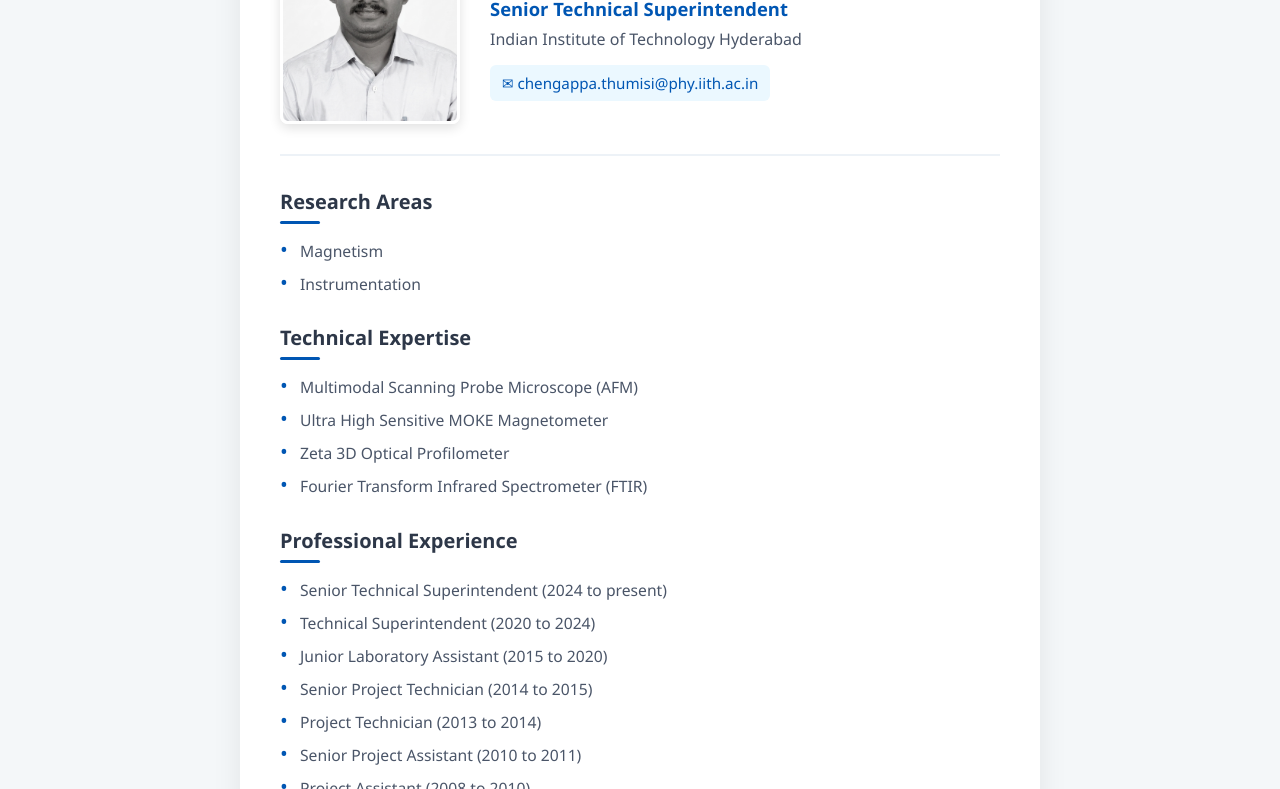
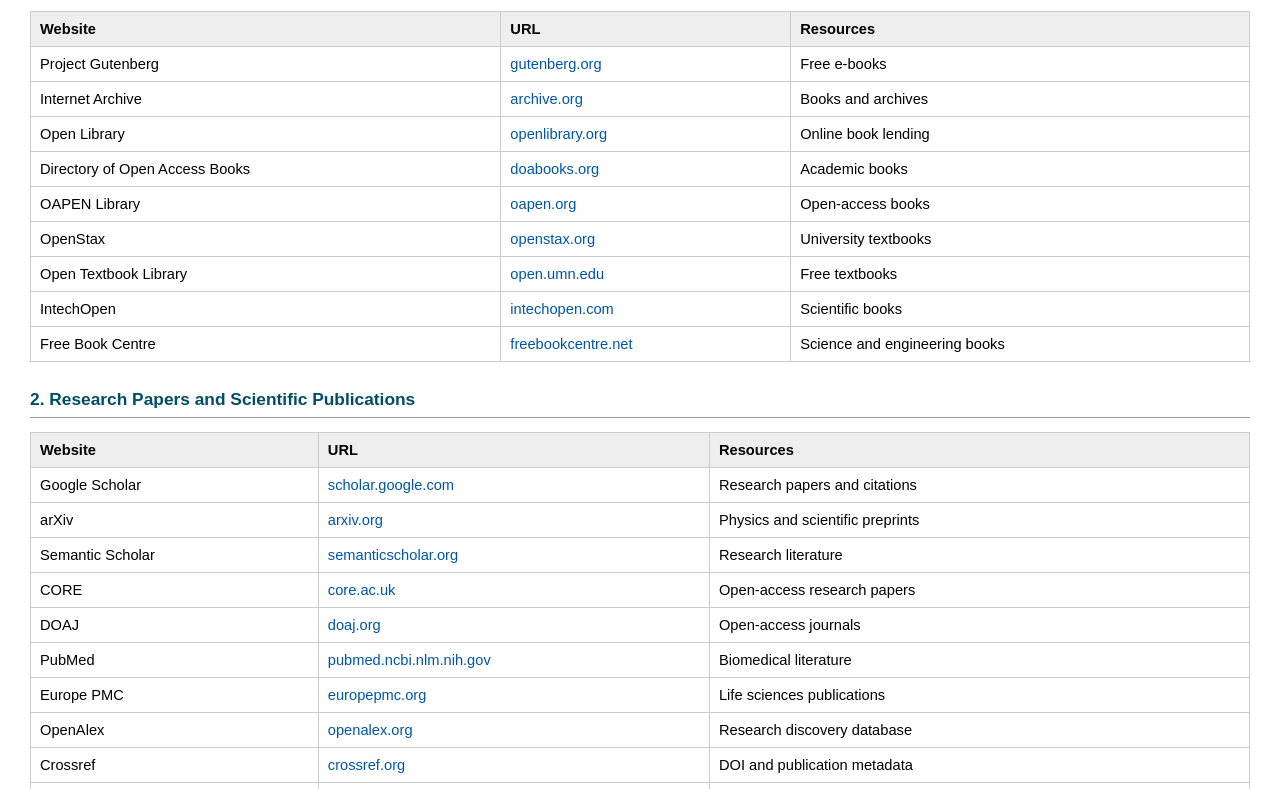
Before and after one commit to digitalct/digitalct.github.io, a plain HTML site: page index.html in a window 1280 px wide. Shown: the part 166-955 px from the top of the page. Drawn offline with Linux system fonts and the light colour scheme.

Commit message:
Update index.html

```diff
--- a/index.html
+++ b/index.html
@@ -1,215 +1,174 @@
+
 <!DOCTYPE html>
 <html lang="en">
 <head>
 <meta charset="UTF-8">
 <meta name="viewport" content="width=device-width, initial-scale=1.0">
-  <title>T. Chengappa - Profile</title>
+<title>Research Resources - Useful Websites</title>
+
 <style>
-    /* Reset & Global Font Settings */
-    * {
-      box-sizing: border-box;
-      margin: 0;
-      padding: 0;
+    body {
+        font-family: Arial, sans-serif;
+        font-size: 11pt;
+        color: #000000;
+        background-color: #ffffff;
+        margin: 30px;
+        line-height: 1.5;
     }
 
-    body {
-      font-family: 'Segoe UI', Tahoma, Geneva, Verdana, sans-serif;
-      background-color: #f4f7f9;
-      color: #2c3e50;
-      line-height: 1.6;
-      padding: 40px 20px;
-      display: flex;
-      justify-content: center;
-      align-items: center;
-      min-height: 100vh;
+    h1 {
+        font-size: 20pt;
+        text-align: center;
+        margin-bottom: 5px;
     }
 
-    /* Main Container Card */
-    .profile-card {
-      background: #ffffff;
-      max-width: 800px;
-      width: 100%;
-      border-radius: 12px;
-      box-shadow: 0 10px 30px rgba(0, 0, 0, 0.08);
-      overflow: hidden;
-      padding: 40px;
+    h2 {
+        font-size: 13pt;
+        color: #004d66;
+        border-bottom: 1px solid #999999;
+        padding-bottom: 4px;
+        margin-top: 25px;
     }
 
-    /* Header Section (Profile + Basic Info) */
-    .profile-header {
-      display: flex;
-      align-items: center;
-      gap: 30px;
-      border-bottom: 2px solid #edf2f7;
-      padding-bottom: 30px;
-      margin-bottom: 30px;
+    p.subtitle {
+        text-align: center;
+        color: #555555;
+        margin-bottom: 25px;
     }
 
-    .profile-img {
-      width: 180px;
-      height: 210px;
-      object-fit: cover;
-      border-radius: 8px;
-      box-shadow: 0 4px 12px rgba(0, 0, 0, 0.12);
-      border: 3px solid #ffffff;
+    table {
+        width: 100%;
+        border-collapse: collapse;
+        margin-bottom: 15px;
     }
 
-    .header-details h1 {
-      font-size: 2rem;
-      font-weight: 700;
-      color: #1a202c;
-      letter-spacing: -0.5px;
-      margin-bottom: 6px;
+    th, td {
+        border: 1px solid #cccccc;
+        padding: 6px 9px;
+        text-align: left;
     }
 
-    .header-details h2 {
-      font-size: 1.15rem;
-      font-weight: 600;
-      color: #0056b3;
-      margin-bottom: 4px;
+    th {
+        background-color: #eeeeee;
     }
 
-    .header-details h3 {
-      font-size: 1rem;
-      font-weight: 500;
-      color: #4a5568;
-      margin-bottom: 12px;
+    a {
+        color: #0056a3;
+        text-decoration: none;
     }
 
-    .email-link {
-      display: inline-block;
-      font-size: 0.95rem;
-      color: #0056b3;
-      text-decoration: none;
-      background-color: #ebf8ff;
-      padding: 6px 12px;
-      border-radius: 6px;
-      font-weight: 500;
-      transition: all 0.2s ease;
+    a:hover {
+        text-decoration: underline;
     }
 
-    .email-link:hover {
-      background-color: #bee3f8;
-      color: #2b6cb0;
+    .footer {
+        margin-top: 30px;
+        padding-top: 10px;
+        border-top: 1px solid #cccccc;
+        text-align: center;
+        font-size: 9pt;
+        color: #666666;
     }
 
-    /* Content Sections */
-    .section-title {
-      font-size: 1.25rem;
-      font-weight: 600;
-      color: #2d3748;
-      margin-top: 25px;
-      margin-bottom: 15px;
-      position: relative;
-      padding-bottom: 6px;
-    }
-
-    .section-title::after {
-      content: '';
-      position: absolute;
-      left: 0;
-      bottom: 0;
-      width: 40px;
-      height: 3px;
-      background-color: #0056b3;
-      border-radius: 2px;
-    }
-
-    /* Custom Stylish Lists */
-    .styled-list {
-      list-style: none;
-      margin-bottom: 20px;
-    }
-
-    .styled-list li {
-      position: relative;
-      padding-left: 20px;
-      margin-bottom: 8px;
-      color: #4a5568;
-      font-size: 0.98rem;
-    }
-
-    .styled-list li::before {
-      content: '•';
-      position: absolute;
-      left: 0;
-      color: #0056b3;
-      font-size: 1.3rem;
-      line-height: 1;
-      top: 0;
-    }
-
-    /* Responsive Design for Mobile Devices */
-    @media (max-width: 640px) {
-      .profile-header {
-        flex-direction: column;
-        text-align: center;
-        gap: 20px;
-      }
-
-      .section-title::after {
-        left: 50%;
-        transform: translateX(-50%);
-      }
-
-      .profile-card {
-        padding: 24px;
+    @media print {
+        a {
+            color: black;
+            text-decoration: none;
         }
     }
 </style>
 </head>
+
 <body>
 
-  <div class="profile-card">
-    <!-- Header / Basic Info -->
-    <div class="profile-header">
-      <img src="images/CT 2026 web.png" alt="T. Chengappa" class="profile-img">
-      <div class="header-details">
-        <h1>T. CHENGAPPA</h1>
-        <h2>Senior Technical Superintendent</h2>
-        <h3>Indian Institute of Technology Hyderabad</h3>
-        <a href="mailto:chengappa.thumisi@phy.iith.ac.in" class="email-link">
-          ✉ chengappa.thumisi@phy.iith.ac.in
-        </a>
-      </div>
-    </div>
+<h1>RESEARCH RESOURCES</h1>
+<p class="subtitle">
+Useful Websites for Researchers, Scholars and Academicians
+</p>
 
-    <!-- Research Areas -->
-    <h2 class="section-title">Research Areas</h2>
-    <ul class="styled-list">
-      <li>Magnetism</li>
-      <li>Instrumentation</li>
-    </ul>
+<h2>1. Free Academic Books and E-Books</h2>
+<table>
+<tr><th>Website</th><th>URL</th><th>Resources</th></tr>
+<tr><td>Project Gutenberg</td><td><a href="https://www.gutenberg.org/">gutenberg.org</a></td><td>Free e-books</td></tr>
+<tr><td>Internet Archive</td><td><a href="https://archive.org/details/texts">archive.org</a></td><td>Books and archives</td></tr>
+<tr><td>Open Library</td><td><a href="https://openlibrary.org/">openlibrary.org</a></td><td>Online book lending</td></tr>
+<tr><td>Directory of Open Access Books</td><td><a href="https://www.doabooks.org/">doabooks.org</a></td><td>Academic books</td></tr>
+<tr><td>OAPEN Library</td><td><a href="https://www.oapen.org/">oapen.org</a></td><td>Open-access books</td></tr>
+<tr><td>OpenStax</td><td><a href="https://openstax.org/">openstax.org</a></td><td>University textbooks</td></tr>
+<tr><td>Open Textbook Library</td><td><a href="https://open.umn.edu/opentextbooks">open.umn.edu</a></td><td>Free textbooks</td></tr>
+<tr><td>IntechOpen</td><td><a href="https://www.intechopen.com/">intechopen.com</a></td><td>Scientific books</td></tr>
+<tr><td>Free Book Centre</td><td><a href="https://www.freebookcentre.net/">freebookcentre.net</a></td><td>Science and engineering books</td></tr>
+</table>
 
-    <!-- Technical Expertise -->
-    <h2 class="section-title">Technical Expertise</h2>
-    <ul class="styled-list">
-      <li>Multimodal Scanning Probe Microscope (AFM)</li>
-      <li>Ultra High Sensitive MOKE Magnetometer</li>
-      <li>Zeta 3D Optical Profilometer</li>
-      <li>Fourier Transform Infrared Spectrometer (FTIR)</li>
-    </ul>
+<h2>2. Research Papers and Scientific Publications</h2>
+<table>
+<tr><th>Website</th><th>URL</th><th>Resources</th></tr>
+<tr><td>Google Scholar</td><td><a href="https://scholar.google.com/">scholar.google.com</a></td><td>Research papers and citations</td></tr>
+<tr><td>arXiv</td><td><a href="https://arxiv.org/">arxiv.org</a></td><td>Physics and scientific preprints</td></tr>
+<tr><td>Semantic Scholar</td><td><a href="https://www.semanticscholar.org/">semanticscholar.org</a></td><td>Research literature</td></tr>
+<tr><td>CORE</td><td><a href="https://core.ac.uk/">core.ac.uk</a></td><td>Open-access research papers</td></tr>
+<tr><td>DOAJ</td><td><a href="https://doaj.org/">doaj.org</a></td><td>Open-access journals</td></tr>
+<tr><td>PubMed</td><td><a href="https://pubmed.ncbi.nlm.nih.gov/">pubmed.ncbi.nlm.nih.gov</a></td><td>Biomedical literature</td></tr>
+<tr><td>Europe PMC</td><td><a href="https://europepmc.org/">europepmc.org</a></td><td>Life sciences publications</td></tr>
+<tr><td>OpenAlex</td><td><a href="https://openalex.org/">openalex.org</a></td><td>Research discovery database</td></tr>
+<tr><td>Crossref</td><td><a href="https://www.crossref.org/">crossref.org</a></td><td>DOI and publication metadata</td></tr>
+<tr><td>Zenodo</td><td><a href="https://zenodo.org/">zenodo.org</a></td><td>Research datasets and publications</td></tr>
+</table>
 
-    <!-- Professional Experience -->
-    <h2 class="section-title">Professional Experience</h2>
-    <ul class="styled-list">
-      <li>Senior Technical Superintendent (2024 to present)</li>
-      <li>Technical Superintendent (2020 to 2024)</li>
-      <li>Junior Laboratory Assistant (2015 to 2020)</li>
-      <li>Senior Project Technician (2014 to 2015)</li>
-      <li>Project Technician (2013 to 2014)</li>
-      <li>Senior Project Assistant (2010 to 2011)</li>
-      <li>Project Assistant (2008 to 2010)</li>
-    </ul>
+<h2>3. Physics and Materials Science</h2>
+<table>
+<tr><th>Website</th><th>URL</th><th>Resources</th></tr>
+<tr><td>APS</td><td><a href="https://journals.aps.org/">journals.aps.org</a></td><td>Physical Review journals</td></tr>
+<tr><td>IOPscience</td><td><a href="https://iopscience.iop.org/">iopscience.iop.org</a></td><td>Physics journals</td></tr>
+<tr><td>AIP Publishing</td><td><a href="https://pubs.aip.org/">pubs.aip.org</a></td><td>Applied Physics research</td></tr>
+<tr><td>Physical Review X</td><td><a href="https://journals.aps.org/prx/">journals.aps.org/prx</a></td><td>Advanced Physics research</td></tr>
+<tr><td>Materials Project</td><td><a href="https://materialsproject.org/">materialsproject.org</a></td><td>Materials databases</td></tr>
+<tr><td>AFLOW</td><td><a href="https://aflow.org/">aflow.org</a></td><td>Computational materials science</td></tr>
+<tr><td>Springer Nature</td><td><a href="https://link.springer.com/">link.springer.com</a></td><td>Books and journals</td></tr>
+<tr><td>ScienceDirect</td><td><a href="https://www.sciencedirect.com/">sciencedirect.com</a></td><td>Scientific publications</td></tr>
+<tr><td>Wiley Online Library</td><td><a href="https://onlinelibrary.wiley.com/">onlinelibrary.wiley.com</a></td><td>Scientific journals</td></tr>
+</table>
 
-    <!-- Education -->
-    <h2 class="section-title">Education</h2>
-    <ul class="styled-list">
-      <li>Ph.D. in Physics (Pursuing)</li>
-      <li>M.Sc. in Physics (Specialized in Condensed Matter Physics)</li>
-      <li>B.Sc. (Maths, Physics and Chemistry)</li>
-      <li>H.S.E. (Maths, Physics and Chemistry)</li>
-    </ul>
+<h2>4. Indian Research Resources</h2>
+<table>
+<tr><th>Website</th><th>URL</th><th>Resources</th></tr>
+<tr><td>Shodhganga</td><td><a href="https://shodhganga.inflibnet.ac.in/">shodhganga.inflibnet.ac.in</a></td><td>Indian PhD theses</td></tr>
+<tr><td>NDLI</td><td><a href="https://ndl.iitkgp.ac.in/">ndl.iitkgp.ac.in</a></td><td>National Digital Library</td></tr>
+<tr><td>INFLIBNET</td><td><a href="https://inflibnet.ac.in/">inflibnet.ac.in</a></td><td>Academic library resources</td></tr>
+<tr><td>e-PG Pathshala</td><td><a href="https://epgp.inflibnet.ac.in/">epgp.inflibnet.ac.in</a></td><td>Postgraduate learning materials</td></tr>
+<tr><td>VIDWAN</td><td><a href="https://vidwan.inflibnet.ac.in/">vidwan.inflibnet.ac.in</a></td><td>Indian researcher profiles</td></tr>
+<tr><td>Indian Academy of Sciences</td><td><a href="https://www.ias.ac.in/">ias.ac.in</a></td><td>Scientific publications</td></tr>
+<tr><td>CSIR</td><td><a href="https://www.csir.res.in/">csir.res.in</a></td><td>Scientific research</td></tr>
+</table>
+
+<h2>5. Research Tools and Reference Management</h2>
+<table>
+<tr><th>Website</th><th>URL</th><th>Resources</th></tr>
+<tr><td>Zotero</td><td><a href="https://www.zotero.org/">zotero.org</a></td><td>Reference management</td></tr>
+<tr><td>Mendeley</td><td><a href="https://www.mendeley.com/">mendeley.com</a></td><td>Reference management</td></tr>
+<tr><td>ORCID</td><td><a href="https://orcid.org/">orcid.org</a></td><td>Researcher identification</td></tr>
+<tr><td>ResearchGate</td><td><a href="https://www.researchgate.net/">researchgate.net</a></td><td>Research networking</td></tr>
+<tr><td>Connected Papers</td><td><a href="https://www.connectedpapers.com/">connectedpapers.com</a></td><td>Research paper mapping</td></tr>
+<tr><td>Litmaps</td><td><a href="https://www.litmaps.com/">litmaps.com</a></td><td>Literature discovery</td></tr>
+<tr><td>Overleaf</td><td><a href="https://www.overleaf.com/">overleaf.com</a></td><td>Online LaTeX editor</td></tr>
+<tr><td>Grammarly</td><td><a href="https://www.grammarly.com/">grammarly.com</a></td><td>Writing assistance</td></tr>
+</table>
+
+<h2>6. Research Data and Scientific Computing</h2>
+<table>
+<tr><th>Website</th><th>URL</th><th>Resources</th></tr>
+<tr><td>GitHub</td><td><a href="https://github.com/">github.com</a></td><td>Code and research projects</td></tr>
+<tr><td>Google Colab</td><td><a href="https://colab.research.google.com/">colab.research.google.com</a></td><td>Python programming</td></tr>
+<tr><td>Wolfram Alpha</td><td><a href="https://www.wolframalpha.com/">wolframalpha.com</a></td><td>Mathematical computation</td></tr>
+<tr><td>MATLAB</td><td><a href="https://www.mathworks.com/">mathworks.com</a></td><td>Numerical computing</td></tr>
+<tr><td>Scilab</td><td><a href="https://www.scilab.org/">scilab.org</a></td><td>Open-source numerical computing</td></tr>
+<tr><td>Figshare</td><td><a href="https://figshare.com/">figshare.com</a></td><td>Research data sharing</td></tr>
+<tr><td>Dryad</td><td><a href="https://datadryad.org/">datadryad.org</a></td><td>Research datasets</td></tr>
+</table>
+
+<div class="footer">
+    Research Resources | Academic and Scientific Websites<br>
+    Prepared for Researchers, PhD Scholars and Academicians
 </div>
 
 </body>
```
Lines whose indentation alone changed are shown as unchanged.
